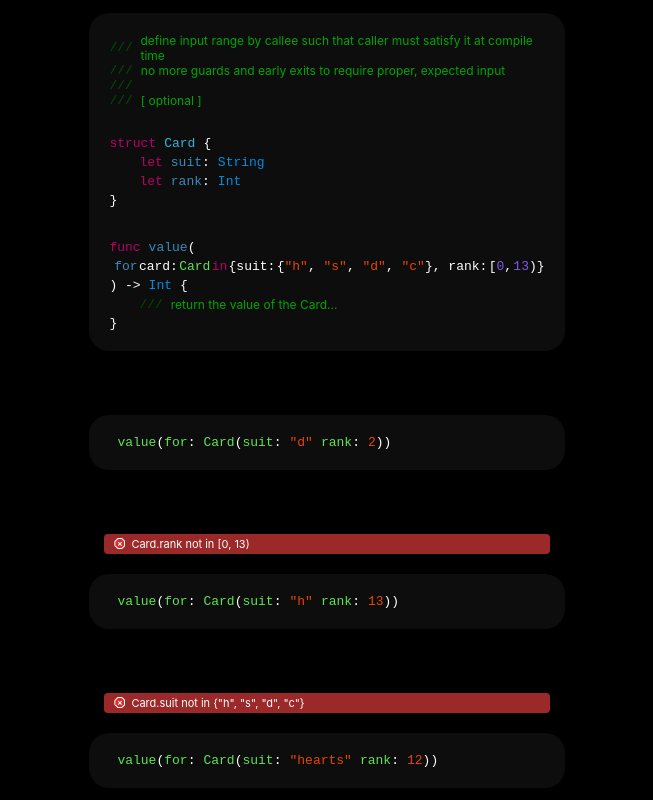
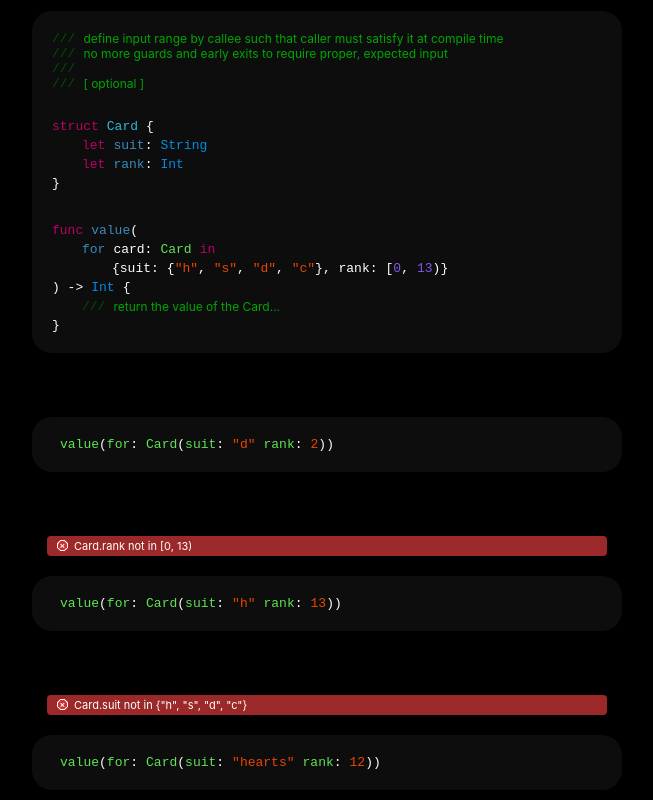
Before and after one commit to bmeikle56/premium-swift, a React (Create React App) app: page / in a window 1280 px wide. Shown: the whole page, without its empty margins (313-966 px from the left). Built offline with nearby package versions, Linux system fonts and the light colour scheme.

Commit message:
Style for mobile

```diff
--- a/src/pages/home.js
+++ b/src/pages/home.js
@@ -81,12 +81,12 @@ function CallFunction({ suit, rank }) {
 
 function Home() {
   return (
-    <motion.div style={{display: 'flex', justifyContent: 'center', alignItems:'center', flexDirection: 'column', width: '34vw', height: '100vh', gap: 20, padding:'0 33vw 0 33vw'}}
+    <motion.div style={{display: 'flex', justifyContent: 'center', alignItems:'center', flexDirection: 'column', width: '100vw', height: '100vh', gap: 20, whiteSpace: 'pre-wrap'}}
     initial={{ opacity: 0 }}
     animate={{ opacity: 1 }}
     transition={{ delay: 0.8, duration: 1 }}
     >
-
+      <div style={{display: 'flex', justifyContent: 'center', alignItems:'center', flexDirection: 'column', maxWidth: '550px', width: '80vw', height: '100vh', gap: 20, whiteSpace: 'pre-wrap'}}>
       <div style={{background: 'rgb(13,13,13)', padding: 20, borderRadius: 20, display: 'flex', flexDirection: 'column', gap: 4, width: '100%'}}>
         <Comments/>
         <div style={{display: 'flex'}}>
@@ -135,7 +135,9 @@ function Home() {
           <pre style={{color: palette.green, display: 'inline', padding: 0, margin: 0}}>Card</pre>
           <div style={{width: 8, padding: 0, margin: 0}}/>
           <pre style={{color: palette.pink, display: 'inline', padding: 0, margin: 0}}>in</pre>
-          <div style={{width: 8, padding: 0, margin: 0}}/>
+        </div>
+        <div style={{display: 'flex'}}>
+          <div style={{width: 60, padding: 0, margin: 0}}/>
           <pre style={{color: palette.white, display: 'inline', padding: 0, margin: 0}}>{'{suit:'}</pre>
           <div style={{width: 8, padding: 0, margin: 0}}/>
           <pre style={{color: palette.white, display: 'inline', padding: 0, margin: 0}}>{'{'}</pre>
@@ -183,6 +185,7 @@ function Home() {
       <div style={{height: 24, padding: 0, margin: 0}}/>
       <ErrorMessage txt={'Card.suit not in {"h", "s", "d", "c"}'}/>
       <CallFunction suit={'"hearts"'} rank={12}/>
+      </div>
     </motion.div>
   )
 }
```
